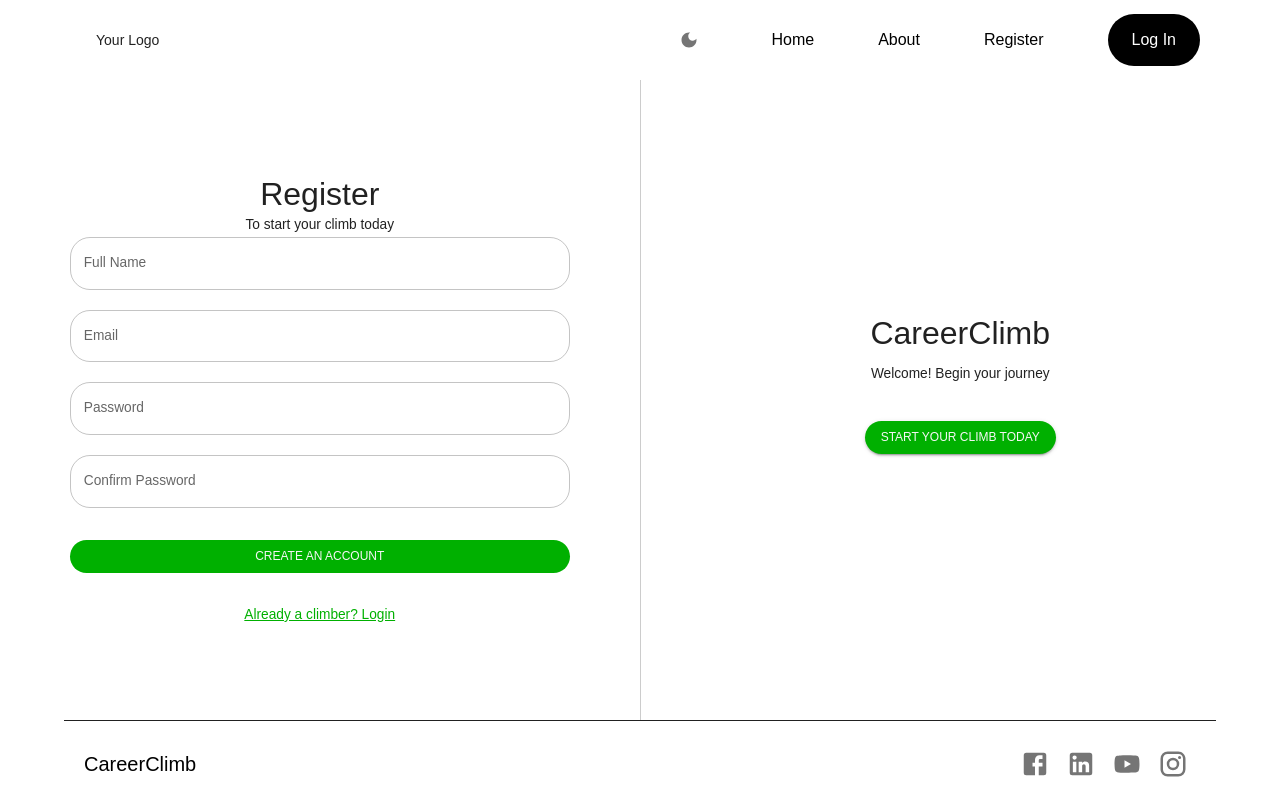
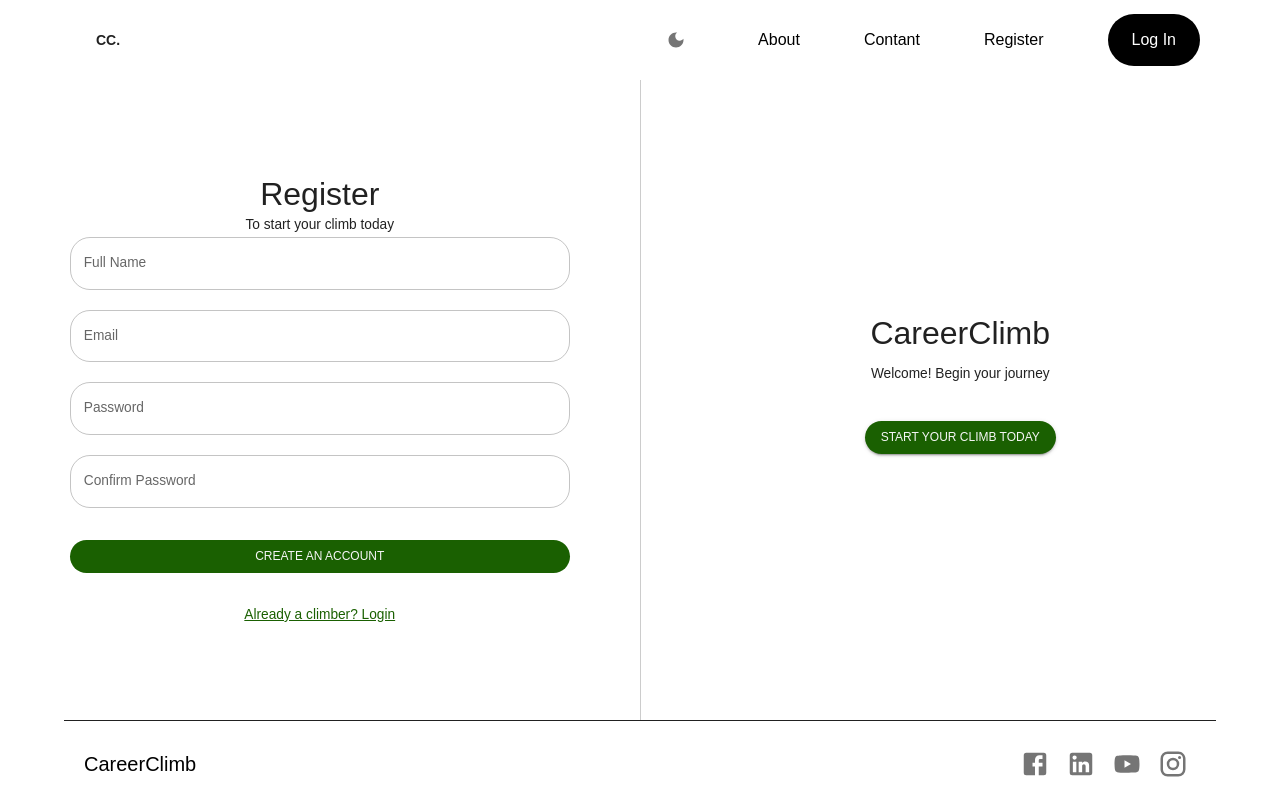
Before and after one commit to CareerClimb/CareerClimb, a React (Create React App) app in the folder client/: page / in a window 1280 px wide. Built offline with nearby package versions, Linux system fonts and the light colour scheme.

Commit message:
Theme changes

```diff
--- a/client/src/scenes/topBar/index.jsx
+++ b/client/src/scenes/topBar/index.jsx
@@ -45,8 +45,8 @@ const TopBar = () => {
                         {open ? <Close /> : <Menu />}
                     </IconButton>
                 ) : null}
-                <Typography variant="h6" sx={{ ml: 2 }}>
-                    Your Logo
+                <Typography variant="h6" sx={{ ml: 2, fontWeight: 'bold' }}>
+                    CC.
                 </Typography>
             </Box>
             <Box display="flex" alignItems="center" sx={{ gap: '48px',
@@ -54,20 +54,21 @@ const TopBar = () => {
                 <IconButton onClick={() => dispatch(setMode())} sx={{ fontSize: 20 }}>
                     {theme.palette.mode === "light" ? <DarkMode fontSize="inherit" /> : <LightMode fontSize="inherit" />}
                 </IconButton>
-                <Box
-                    onClick={() => navigate('/home')}
-                    sx={{ ml: 2, cursor: 'pointer' }}
-                >
-                    <Typography variant="h6" sx={{ fontSize: '1rem'}}>
-                        Home
-                    </Typography>
-                </Box>
+
                 <Box
                     onClick={() => navigate('/about')}
                     sx={{ ml: 2, cursor: 'pointer' }}
                 >
                     <Typography variant="h6" sx={{ fontSize: '1rem'}}>
                         About
+                    </Typography>
+                </Box>
+                <Box
+                    onClick={() => navigate('/register')}
+                    sx={{ ml: 2, cursor: 'pointer'}}
+                >
+                    <Typography variant="h6" sx={{ fontSize: '1rem'}}>
+                        Contant
                     </Typography>
                 </Box>
                 <Box
--- a/client/src/theme.js
+++ b/client/src/theme.js
@@ -21,7 +21,7 @@ export const colorTokens = {
     200: "#99DF99",
     300: "#66D066",
     400: "#33C033",
-    500: "#00B000",
+    500: "#1A6001", // changed to the new green color
     600: "#009000",
     700: "#007000",
     800: "#005000",
@@ -40,7 +40,6 @@ export const colorTokens = {
     900: "#001519",
   },
 };
-
 
 // Material UI theme settings
 export const themeSettings = (mode) => {
@@ -88,30 +87,30 @@ export const themeSettings = (mode) => {
           }),
     },
     typography: {
-      fontFamily: ["Rubik", "sans-serif"].join(","),
+      fontFamily: ["NATS", "sans-serif"].join(","),
       fontSize: 12,
       h1: {
-        fontFamily: ["Rubik", "sans-serif"].join(","),
+        fontFamily: ["NATS", "sans-serif"].join(","),
         fontSize: 40,
       },
       h2: {
-        fontFamily: ["Rubik", "sans-serif"].join(","),
+        fontFamily: ["NATS", "sans-serif"].join(","),
         fontSize: 32,
       },
       h3: {
-        fontFamily: ["Rubik", "sans-serif"].join(","),
+        fontFamily: ["NATS", "sans-serif"].join(","),
         fontSize: 24,
       },
       h4: {
-        fontFamily: ["Rubik", "sans-serif"].join(","),
+        fontFamily: ["NATS", "sans-serif"].join(","),
         fontSize: 20,
       },
       h5: {
-        fontFamily: ["Rubik", "sans-serif"].join(","),
+        fontFamily: ["NATS", "sans-serif"].join(","),
         fontSize: 16,
       },
       h6: {
-        fontFamily: ["Rubik", "sans-serif"].join(","),
+        fontFamily: ["NATS", "sans-serif"].join(","),
         fontSize: 14,
       },
     },
```
